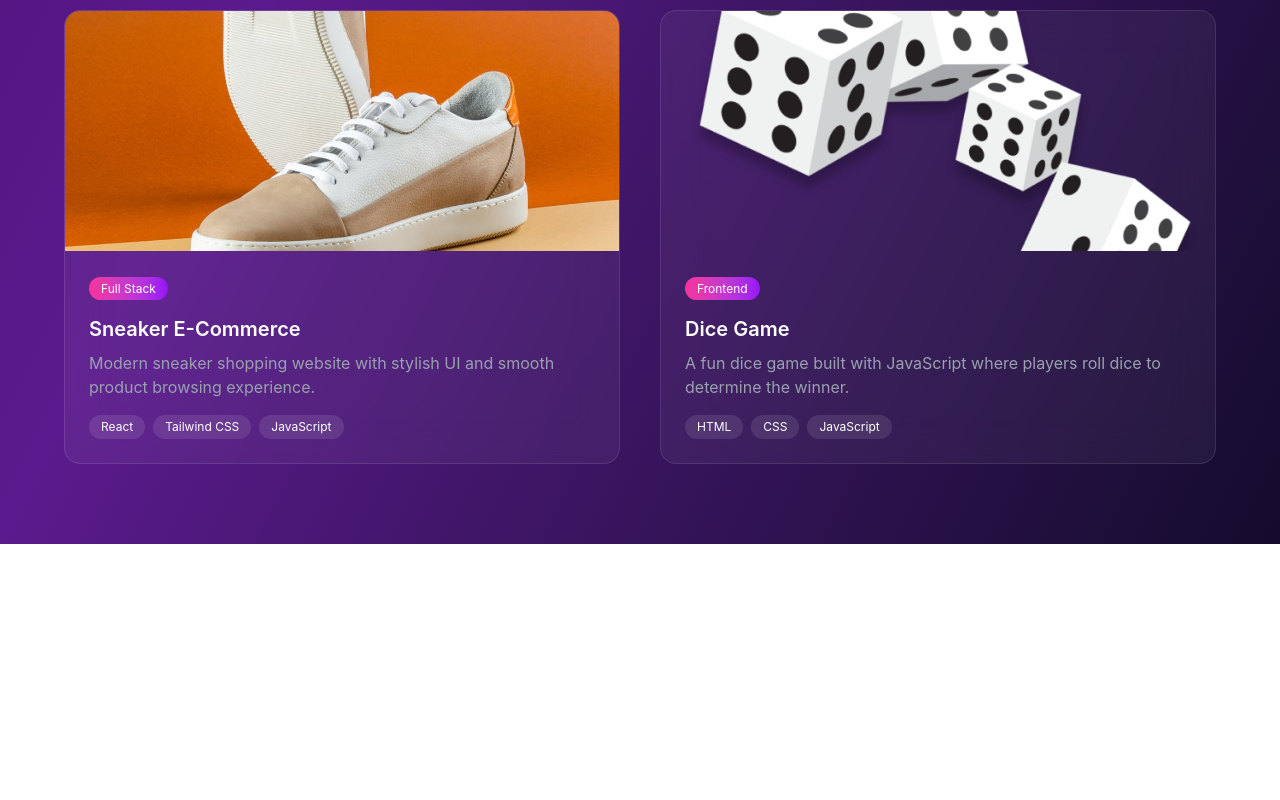
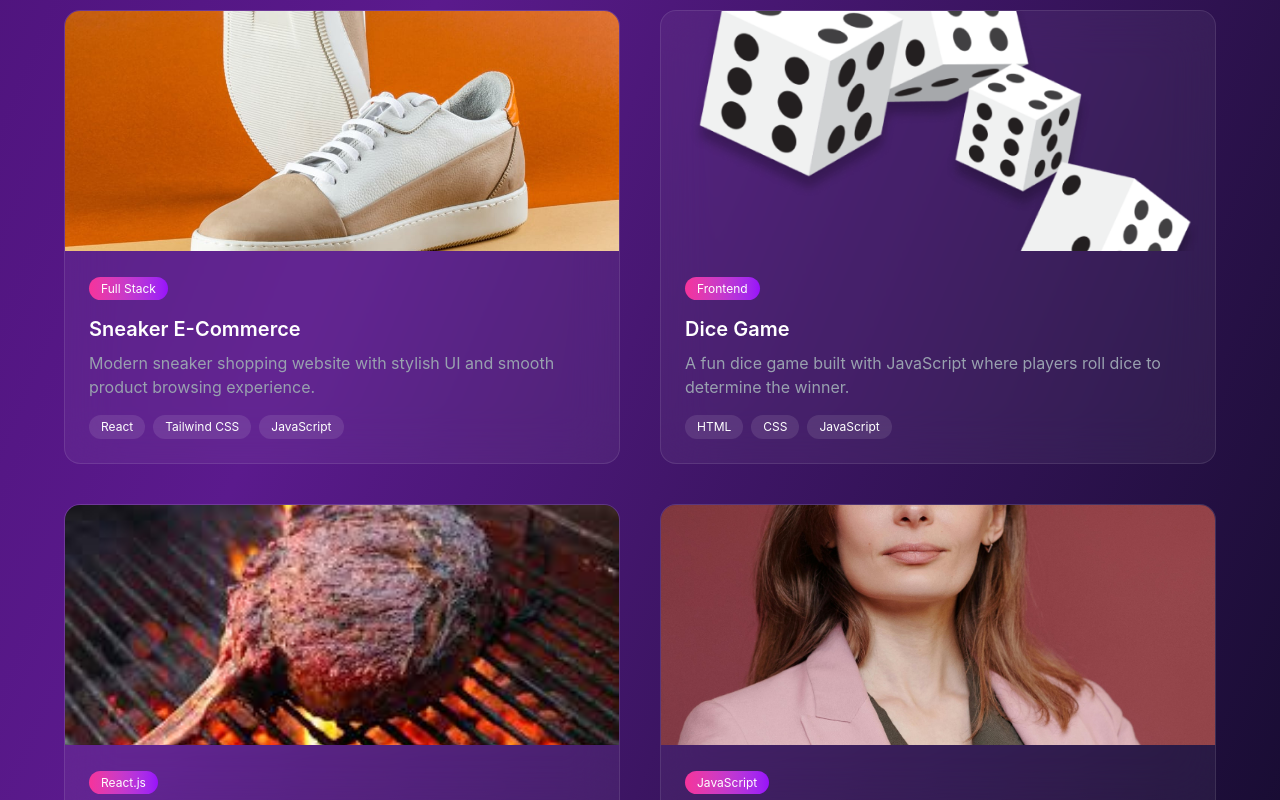
Before and after one commit to muhammad230/Mohdsite.com, a React (Vite) app: page / in a window 1280 px wide. Shown: the part 2000-2800 px from the top of the page. Before the commit the page ends 2544 px from the top, so only its background shows below. Built offline with nearby package versions, Linux system fonts and the light colour scheme.

Commit message:
add imges and another 2 cards

```diff
--- a/src/Components/Work.jsx
+++ b/src/Components/Work.jsx
@@ -18,6 +18,24 @@ const projects = [
     desc: "A fun dice game built with JavaScript where players roll dice to determine the winner.",
     tech: ["HTML", "CSS", "JavaScript"],
     img: "/images/dices.png",
+    github: "https://github.com/",
+    demo: "https://example.com",
+  },
+  {
+    category: "React.js",
+    title: "Hotel Booking App",
+    desc: "A modern hotel booking application built with React.js and integrated with a REST API for seamless user experience.",
+    tech: ["React.js", "Tailwind CSS", "JavaScript"],
+    img: "/images/d.jpeg",
+    github: "https://github.com/",
+    demo: "https://example.com",
+  },
+  {
+    category: "JavaScript",
+    title: "portfolio",
+    desc: "A responsive portfolio website built with JavaScript and modern CSS techniques.",
+    tech: ["HTML", "CSS", "JavaScript"],
+    img: "/images/fd.jpg",
     github: "https://github.com/",
     demo: "https://example.com",
   },
```
Also changed, not shown: public/images/d.jpeg (added), public/images/fd.jpg (added).
